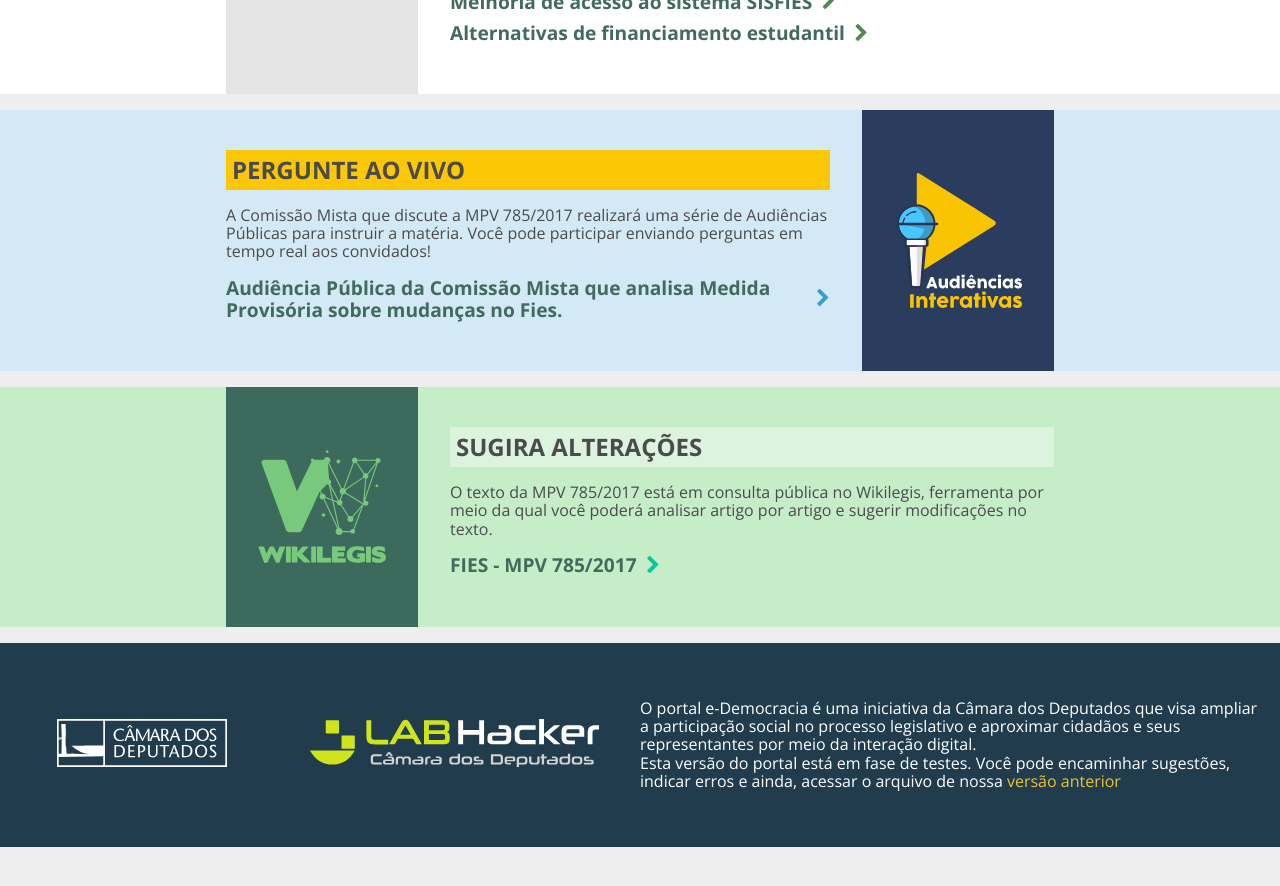
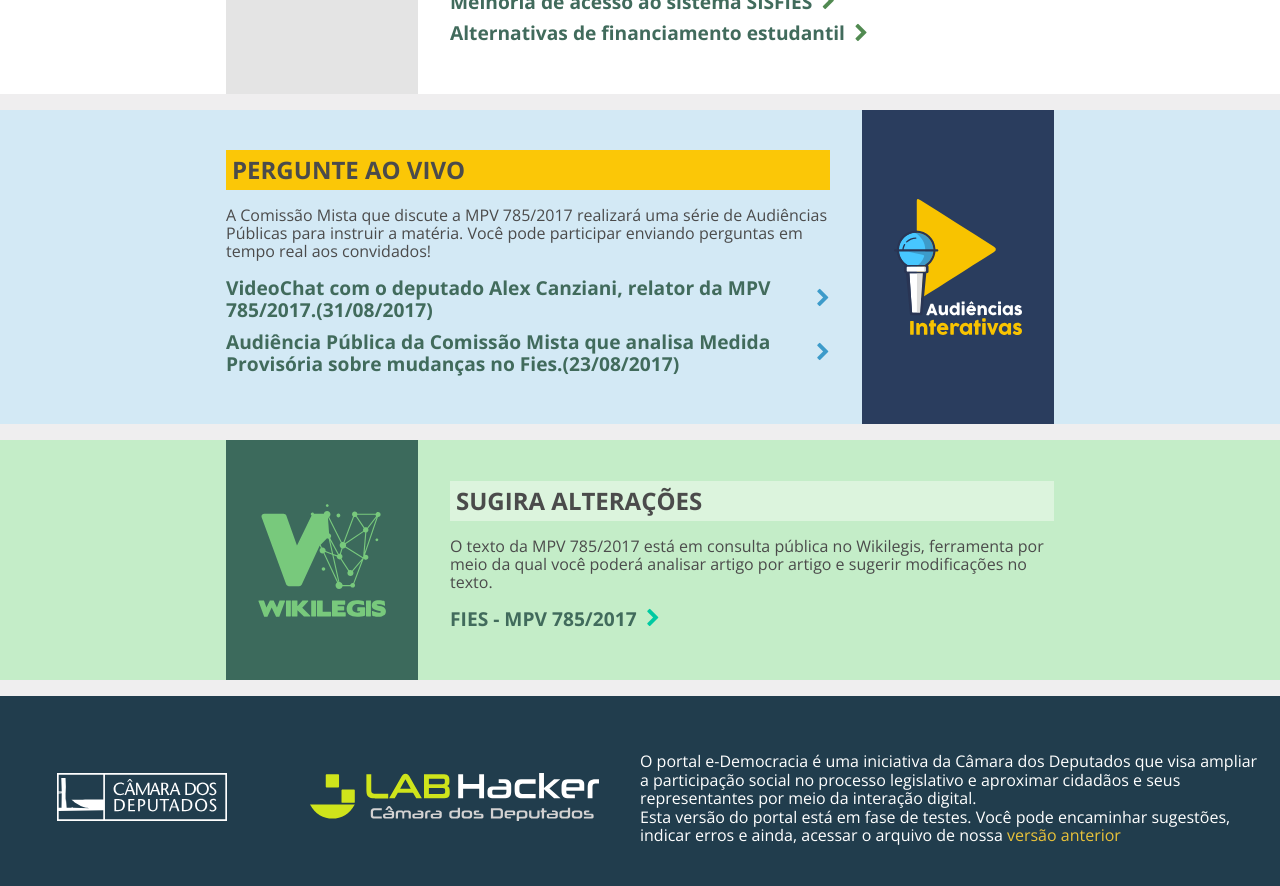
Before and after one commit to labhackercd/hotsite-edemocracia, a Jekyll site: the page built from index.html, in a window 1280 px wide and 900 px high, scrolled down 740 px. Shown: the top 886 px of the window. Built offline with Jekyll 4.4.1, drawn with Linux system fonts in a browser that asks for light colours; before the commit the page ends 1587 px from its top, so only the background shows below that.

Commit message:
:speech_balloon: add link

```diff
--- a/_data/data.yml
+++ b/_data/data.yml
@@ -18,7 +18,9 @@
     A Comissão Mista que discute a MPV 785/2017 realizará uma série de Audiências Públicas para instruir a matéria. Você pode participar enviando perguntas em tempo real aos convidados!
   image_name: logo-audiencias.svg
   links:
-    - link_text: Audiência Pública da Comissão Mista que analisa Medida Provisória sobre mudanças no Fies.
+    - link_text: VideoChat com o deputado Alex Canziani, relator da MPV 785/2017.(31/08/2017)
+      link_url: /audiencias/sala/378
+    - link_text: Audiência Pública da Comissão Mista que analisa Medida Provisória sobre mudanças no Fies.(23/08/2017)
       link_url: /audiencias/sala/363
 
 - class: wikilegis
```
Also changed, not shown: 4 other files.
